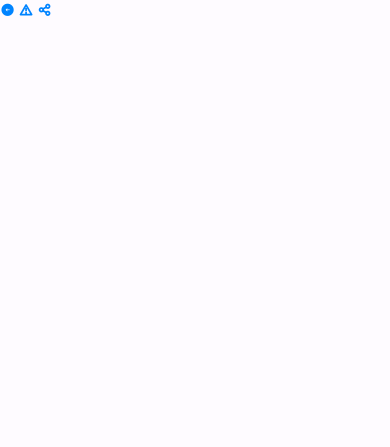
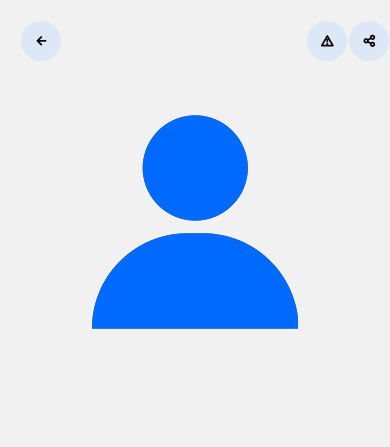
Before and after one commit to WendersonCotrin/jc-piscinas-app, a website: page www/index.html in a window 390 px wide. Shown: the top 447 px of the page. Drawn offline with Linux system fonts and the light colour scheme; some packages are replaced by stand-ins of ours.

Commit message:
front detalhe

```diff
--- /dev/null
+++ b/www/css/detalhes.css
@@ -0,0 +1,57 @@
+:root {
+    --azul: #0062ff;
+    --laranja: #ff7700;
+    --branco: #ffffff --gelo: #f1f1f1 --preto: #00000f
+}
+
+.prod-detail{
+    background-color: #f1f1f1;
+    width: 100%;
+    height: 450px;
+    display: flex;
+    align-items: center;
+    justify-content: center;
+    position: relative;
+}
+
+.pro-detail img{
+    max-width: 400px;
+
+
+}
+
+.buttons-top{
+    display: flex;
+    width: 100%;
+    position: absolute;
+    top: 20px;
+    justify-content: space-between;
+    align-items: center;
+
+}
+
+.buttons-top a {
+    width: 40px;
+    height: 40px;
+    background-color: #dce8f6;
+    border-radius: 50%;
+    display: flex;
+    align-items: center;
+    justify-content: center;
+    color: #000000;
+    border: 1px solid #f1f1f1;
+    display: flex;
+
+}
+
+.buttons-top a:first-child{
+   margin-left: 20px;
+   margin-right: auto;
+
+}
+
+.buttons-top a:last-clhild{
+    margin-left: 20px;
+    margin-right: 5px;
+
+ }
--- a/www/detalhes.html
+++ b/www/detalhes.html
@@ -46,12 +46,13 @@
 
              <!--Scrollable page content-->
              <div class="page-content">
-                <div class="alertar-parceiros">
+                <div class="prod-detail">
                     <div class="buttons-top">
-                        <a href="#"><i class="ri-arrow-left-circle-fill"></i></a>
+                        <a href="/index/"><i class="ri-arrow-left-line"></i>
                         <a href="#"><i class="ri-alert-line"></i>
                         <a href="#"><i class="ri-share-line"></i>
             </div>
+            <img src="img/client.png" alt="">
 
                 </div>
             </div>
--- a/www/index.html
+++ b/www/index.html
@@ -15,6 +15,7 @@
     <link rel="stylesheet" href="lib/framework7-bundle.min.css">
     <!-- CSS PERSONALIZADO PARA MENU-->
     <link rel="stylesheet" href="css/index.css">
+    <link rel="stylesheet" href="css/detalhes.css">
     <!--Ícones Material Design-->
     <link rel="stylesheet" href="css/materialdesignicons.min.css">
     <!--Ícones remix-->
```
Also changed, not shown: www/img/client.png (added), www/img/default.png (added).
